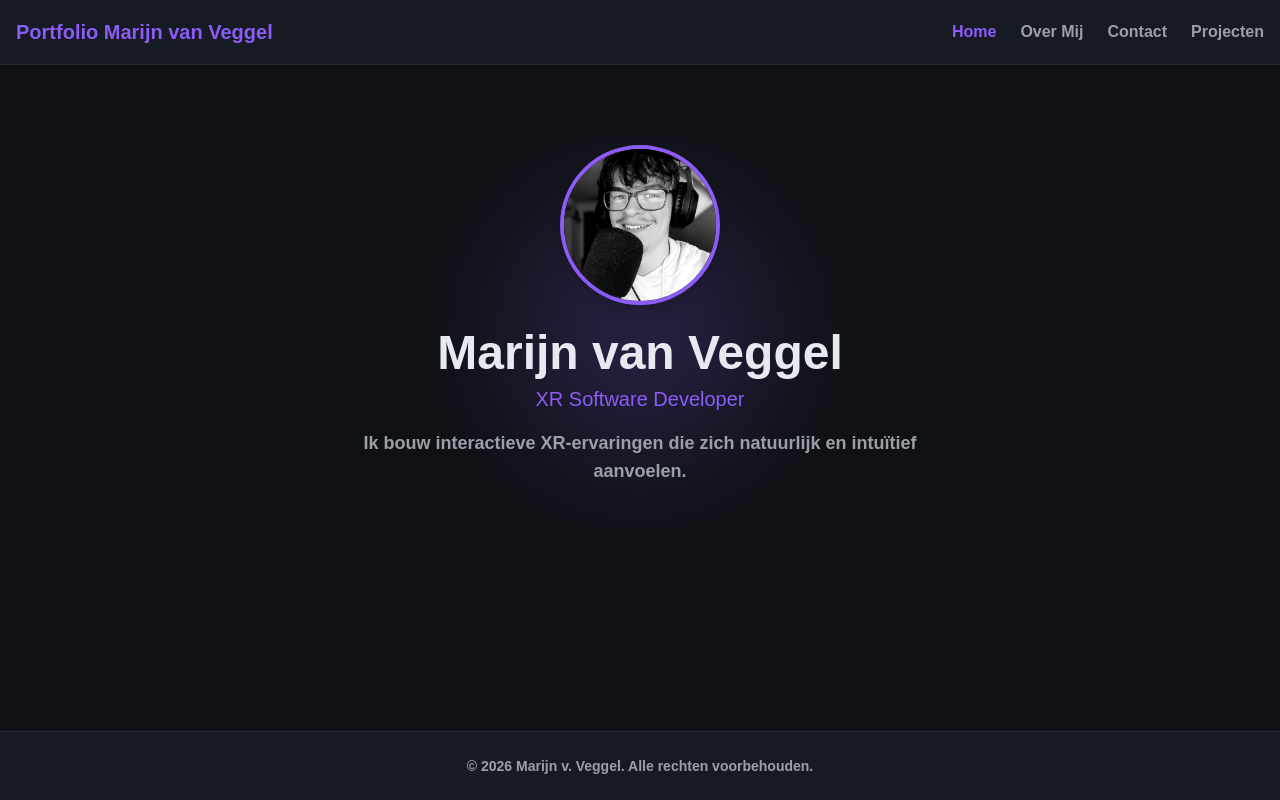
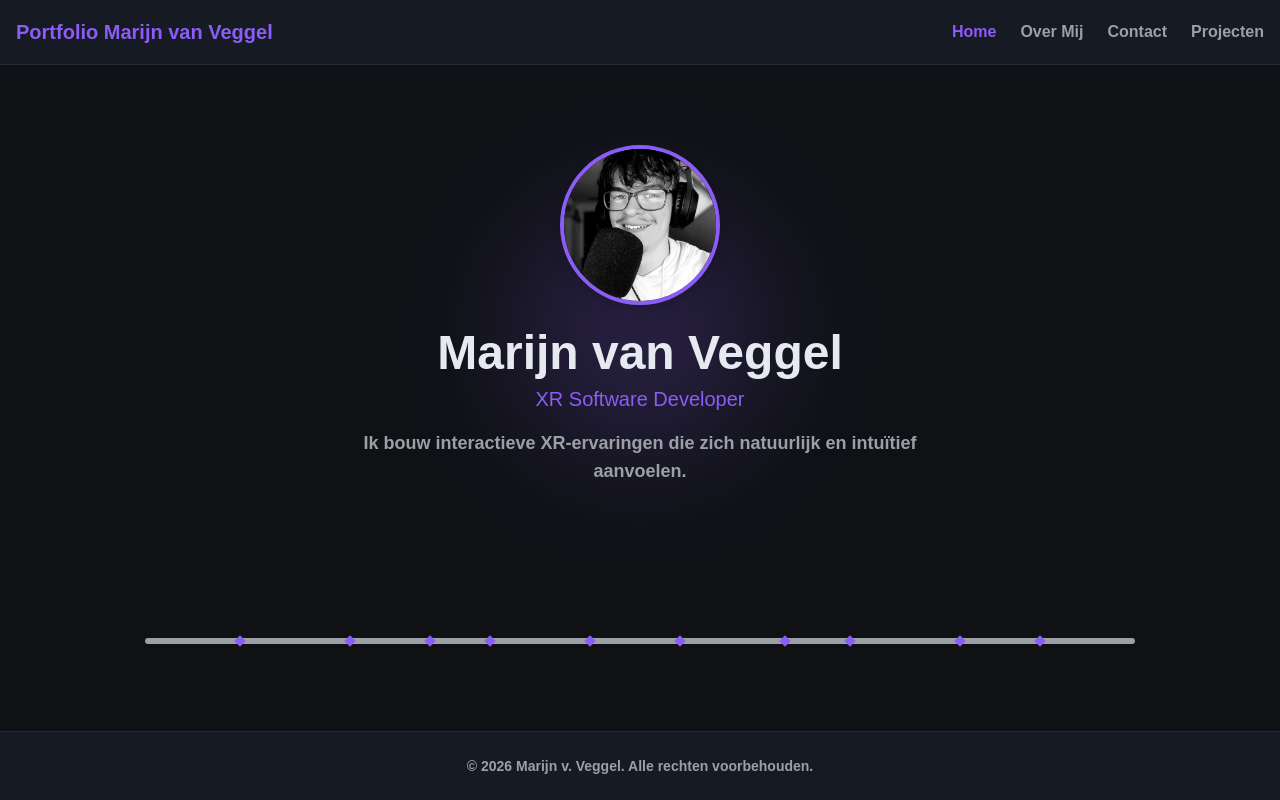
Before and after one commit to Rinus124/Portfolio_Website, a React (Vite) app: page / in a window 1280 px wide. Built offline with nearby package versions, Linux system fonts and the light colour scheme; a web font is replaced by a local one.

Commit message:
Dingetjes toegevoegs

```diff
--- a/src/pages/home.jsx
+++ b/src/pages/home.jsx
@@ -28,7 +28,35 @@ export default function Home() {
         </div>
       </section>
 
-      {/* Projecten sectie komt in stap 4 */}
+          {/* AnimationLine */}
+          <div className="flex justify-center mt-8">
+          <svg width="1000" height="30" viewBox="0 0 1000 30">
+
+            {/* Basis lijn */}
+            <line
+              x1="8"
+              y1="12"
+              x2="992"
+              y2="12"
+              stroke="var(--muted)"
+              strokeWidth="6"
+              strokeLinecap="round"
+            />
+
+            {/* Diamond puntjes op de lijn */}
+            {[100, 210, 290, 350, 450, 540, 645, 710, 820, 900].map((x, i) => (
+              <rect
+                key={i}
+                x={x - 4}
+                y={8}
+                width="8"
+                height="8"
+                fill="var(--accent)"
+                transform={`rotate(45 ${x} 12)`}
+              />
+            ))}
+          </svg>
+        </div>
     </div>
   );
 }
```
